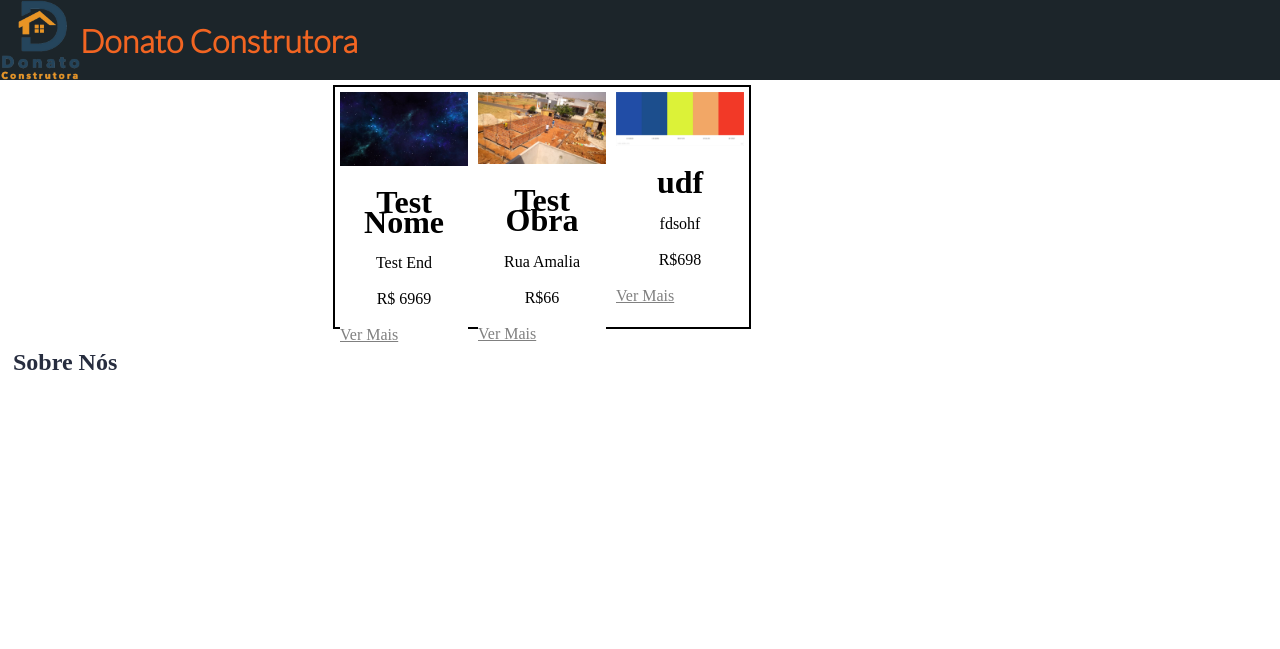
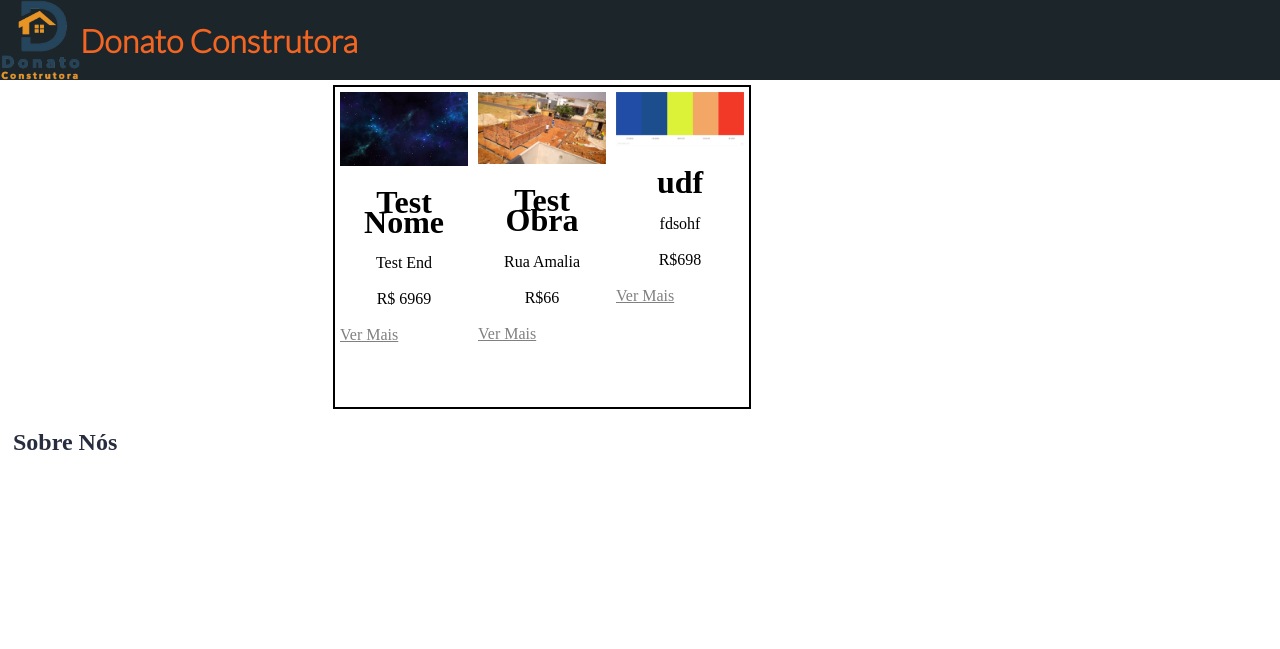
Before and after one commit to LokoGames/Donato-Web, a PHP site: page / in a window 1280 px wide. Shown: the top 649 px of the page. Run offline with PHP 8.4, Linux system fonts and the light colour scheme; some web fonts are replaced.

Commit message:
Updated via file updater

```diff
--- a/css/index.css
+++ b/css/index.css
@@ -51,7 +51,7 @@
      position: relative;
      display: flex;
      flex-direction: row;
-     height: 30vh;
+     height: 40vh;
      left: 25vw;
      border: 2px solid black;
  }
```
Also changed, not shown: 1 other file.
